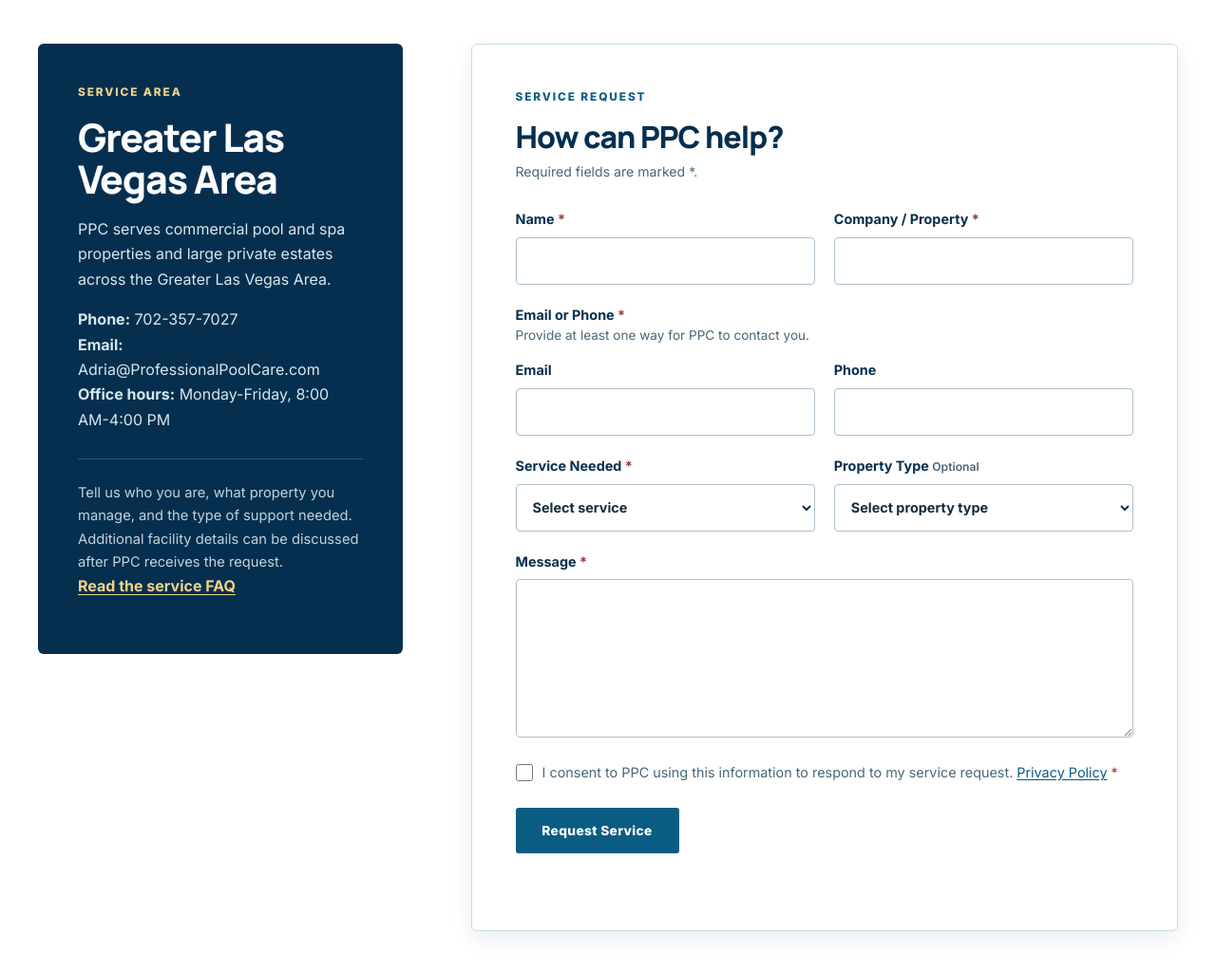
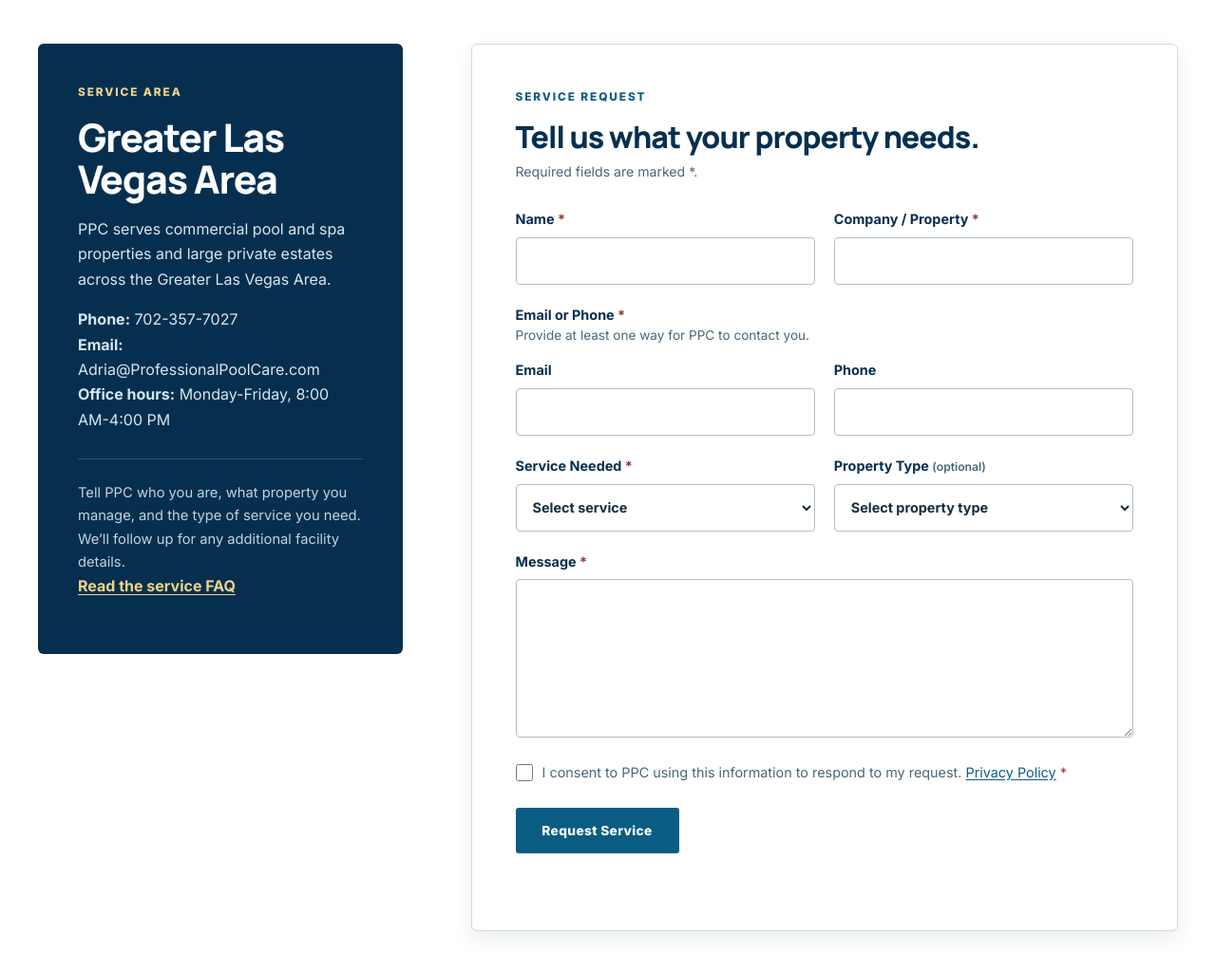
Before and after one commit to Neraium/PPCLV, a website: page contact.html in a window 1280 px wide. Shown: the part 600-1624 px from the top of the page at 95% size. Drawn offline with Linux system fonts and the light colour scheme.

Commit message:
Polish PPC Contact page copy and form UX

```diff
--- a/contact.html
+++ b/contact.html
@@ -47,7 +47,7 @@
           <h2>Greater Las Vegas Area</h2>
           <p>PPC serves commercial pool and spa properties and large private estates across the Greater Las Vegas Area.</p>
           <p><strong>Phone:</strong> <a href="tel:+17023577027">702-357-7027</a><br><strong>Email:</strong> <a href="mailto:Adria@ProfessionalPoolCare.com">Adria@ProfessionalPoolCare.com</a><br><strong>Office hours:</strong> Monday-Friday, 8:00 AM-4:00 PM</p>
-          <p class="contact-panel-note">Tell us who you are, what property you manage, and the type of support needed. Additional facility details can be discussed after PPC receives the request.</p>
+          <p class="contact-panel-note">Tell PPC who you are, what property you manage, and the type of service you need. We’ll follow up for any additional facility details.</p>
           <p><a class="text-link text-link-on-dark" href="faq.html">Read the service FAQ</a></p>
         </aside>
 
@@ -55,7 +55,7 @@
           <input type="hidden" name="form-name" value="commercial-service-request">
           <div class="form-heading">
             <p class="eyebrow">Service Request</p>
-            <h2>How can PPC help?</h2>
+            <h2>Tell us what your property needs.</h2>
             <p>Required fields are marked <span aria-hidden="true">*</span>.</p>
           </div>
           <div class="form-grid">
@@ -78,8 +78,8 @@
                 <option>Inspection-Readiness &amp; Compliance Support</option>
               </select>
             </label>
-            <label>Property Type <span class="field-optional">Optional</span>
-              <select name="property_type">
+            <label for="property-type">Property Type <span class="field-optional">(optional)</span>
+              <select id="property-type" name="property_type">
                 <option value="">Select property type</option>
                 <option>Resort or hotel</option>
                 <option>Apartment or multifamily community</option>
@@ -91,7 +91,7 @@
             </label>
             <label class="full">Message <span class="required" aria-hidden="true">*</span><textarea required name="message" rows="6" minlength="10" maxlength="2000"></textarea></label>
           </div>
-          <label class="consent"><input required type="checkbox" name="privacy_consent"> <span>I consent to PPC using this information to respond to my service request. <a href="privacy.html">Privacy Policy</a> <span class="required" aria-hidden="true">*</span></span></label>
+          <label class="consent"><input required type="checkbox" name="privacy_consent"> <span>I consent to PPC using this information to respond to my request. <a href="privacy.html">Privacy Policy</a>&nbsp;<span class="required" aria-hidden="true">*</span></span></label>
           <label class="hp" aria-hidden="true">Leave this field blank <input name="website" tabindex="-1" autocomplete="off"></label>
           <button class="btn btn-primary" type="submit" data-submit-button>Request Service</button>
           <p class="form-status" data-form-status role="status" aria-live="polite" tabindex="-1"></p>
```
Also changed, not shown: tests/site.spec.js (+5 -0 lines).
